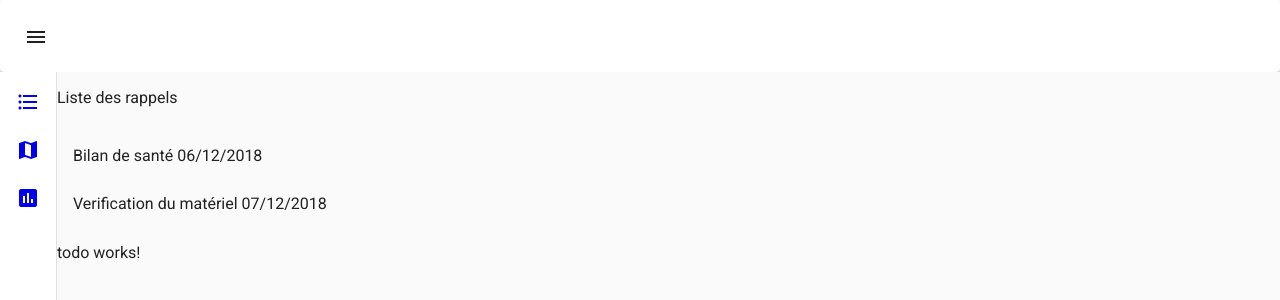
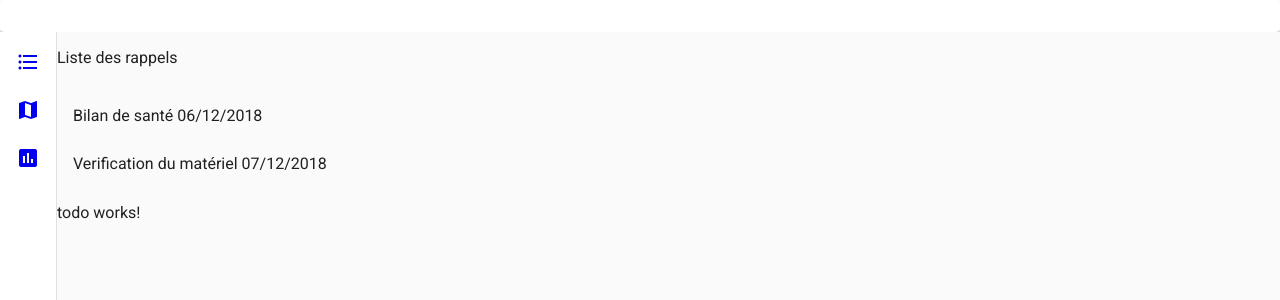
Before and after one commit to j-hiertz/NI2018, an Angular app in the folder RoBro/: page /reminder in a window 1280 px wide. Shown: the top 300 px of the page. Built offline with nearby package versions, Linux system fonts and the light colour scheme.

Commit message:
BOUTON Mobile

```diff
--- a/RoBro/src/app/app.component.css
+++ b/RoBro/src/app/app.component.css
@@ -1,3 +1,9 @@
 .mat-drawer-container{
     height: 100%;
 }
+
+@media screen and (min-width: 767px) {
+    .drawer {
+        display:none;
+    }
+}
--- a/RoBro/src/app/app.component.html
+++ b/RoBro/src/app/app.component.html
@@ -1,10 +1,10 @@
 <mat-card>
-  <button mat-icon-button>
-    <mat-icon>menu</mat-icon>
+  <button mat-icon-button class="drawer">
+    <mat-icon >menu</mat-icon>
   </button>
 </mat-card>
 <mat-drawer-container>
-  <mat-drawer mode="side" opened>
+  <mat-drawer mode="side" opened >
     <mat-list role="list">
       <mat-list-item role="listitem"><a [routerLink]="['/reminder']"><mat-icon>format_list_bulleted</mat-icon></a></mat-list-item>
       <mat-list-item role="listitem"><a [routerLink]="['/maps']"><mat-icon>map</mat-icon></a></mat-list-item>
```
